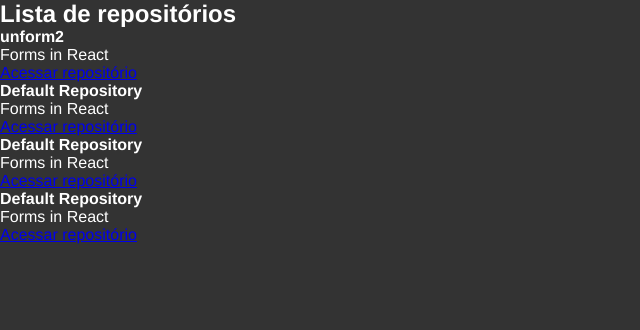
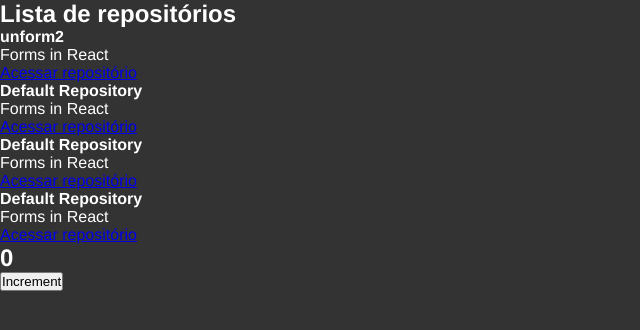
Before and after one commit to mathbreder/01-github-explorer, a React app: page / in a window 1280 px wide. Shown: the top 330 px of the page, without its empty margins (0-640 px from the left). Built offline with nearby package versions, Linux system fonts and the light colour scheme.

Commit message:
Criação do componente Counter usando useState

```diff
--- a/src/App.jsx
+++ b/src/App.jsx
@@ -1,7 +1,13 @@
+import {Counter} from "./components/Counter";
 import {RepositoryList} from "./components/RepositoryList";
 
 import "./styles/global.scss";
 
 export function App() {
-  return <RepositoryList />;
+  return (
+    <>
+      <RepositoryList />
+      <Counter />
+    </>
+  );
 }
--- /dev/null
+++ b/src/components/Counter.jsx
@@ -0,0 +1,18 @@
+import {useState} from "react";
+
+export function Counter() {
+  let [counter, setCounter] = useState(0);
+
+  function increment() {
+    setCounter(counter + 1);
+  }
+
+  return (
+    <div>
+      <h2>{counter}</h2>
+      <button type="button" onClick={increment}>
+        Increment
+      </button>
+    </div>
+  );
+}
```
